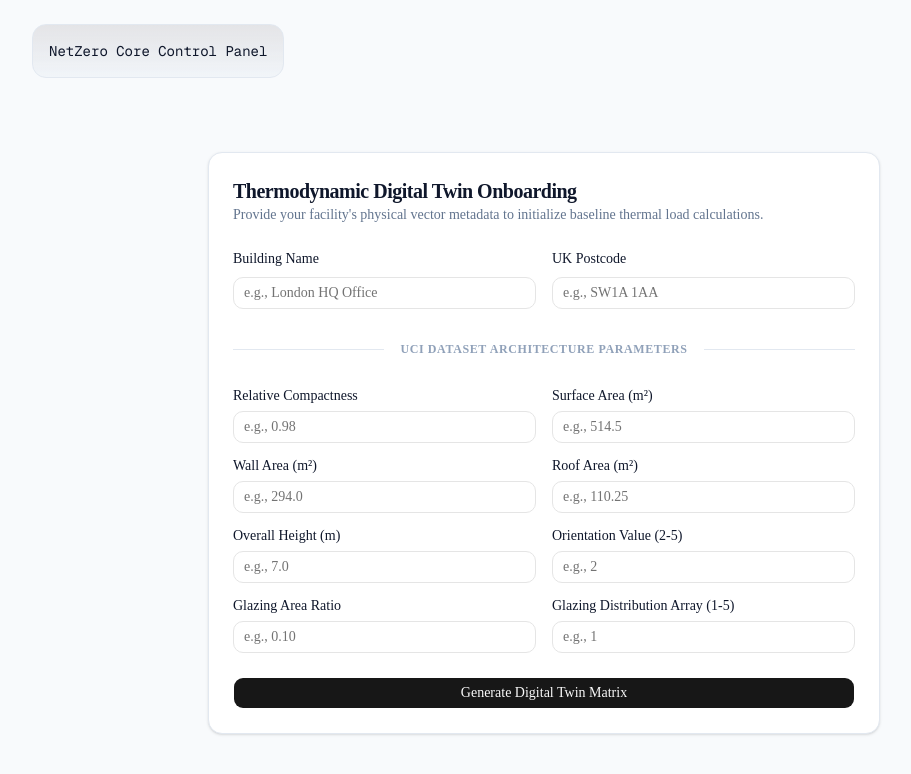
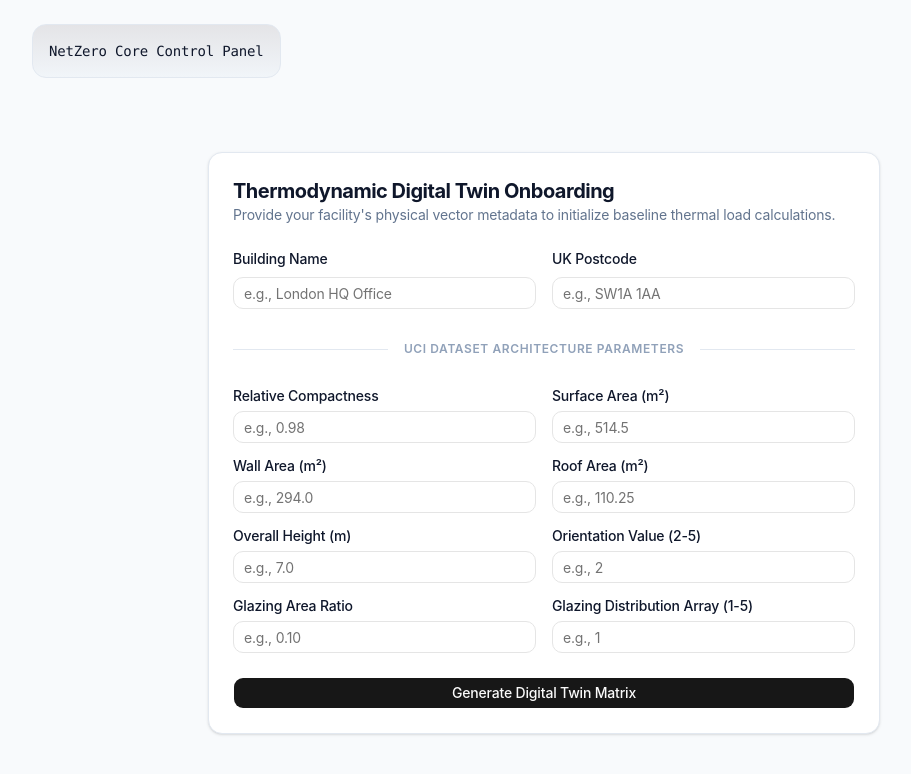
Before and after one commit to dr1810/NetZero, a Next.js app in the folder netzero-frontend/: page / in a window 1280 px wide. Shown: the top 774 px of the page, without its empty margins (96-1007 px from the left). Built offline with nearby package versions, Linux system fonts and the light colour scheme.

Commit message:
style(frontend): update typography to apple system font stacks in globals.css

```diff
--- a/netzero-frontend/app/globals.css
+++ b/netzero-frontend/app/globals.css
@@ -7,9 +7,12 @@
 @theme inline {
   --color-background: var(--background);
   --color-foreground: var(--foreground);
-  --font-sans: var(--font-sans);
-  --font-mono: var(--font-geist-mono);
+
+  /* 1. Overriding the inline token properties to use Apple's Font stacks */
+  --font-sans: -apple-system, BlinkMacSystemFont, "SF Pro", "SF Pro Display", "SF Pro Text", "Helvetica Neue", Helvetica, Arial, sans-serif;
+  --font-mono: "SF Mono", "SFProMono-Regular", SFMono-Regular, Consolas, "Liberation Mono", Menlo, Courier, monospace;
   --font-heading: var(--font-sans);
+
   --color-sidebar-ring: var(--sidebar-ring);
   --color-sidebar-border: var(--sidebar-border);
   --color-sidebar-accent-foreground: var(--sidebar-accent-foreground);
@@ -123,6 +126,10 @@
   }
   body {
     @apply bg-background text-foreground;
+    /* 2. Adding typographic anti-aliasing and letter tracking optimization */
+    letter-spacing: -0.011em;
+    -webkit-font-smoothing: antialiased;
+    -moz-osx-font-smoothing: grayscale;
   }
   html {
     @apply font-sans;
```
